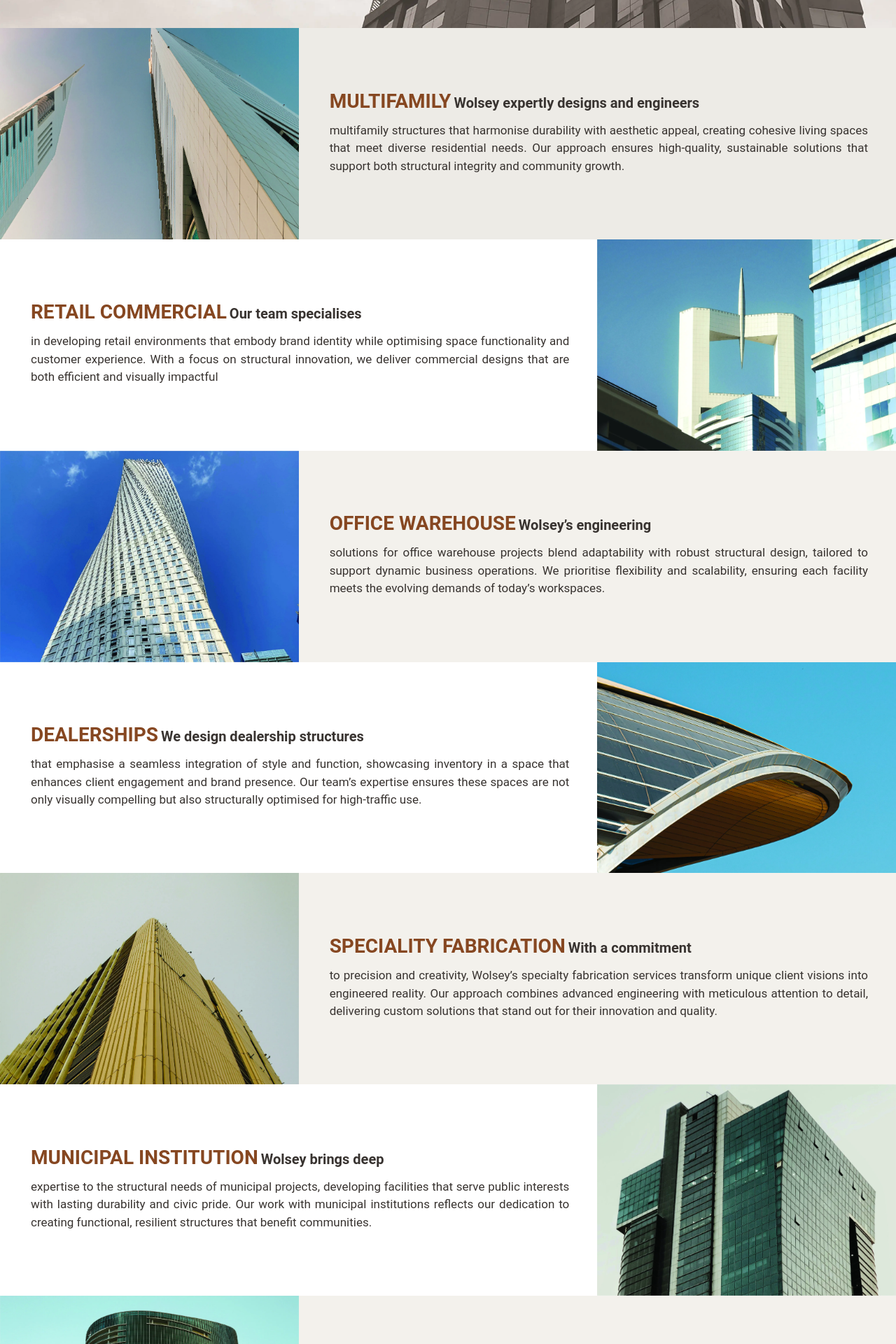
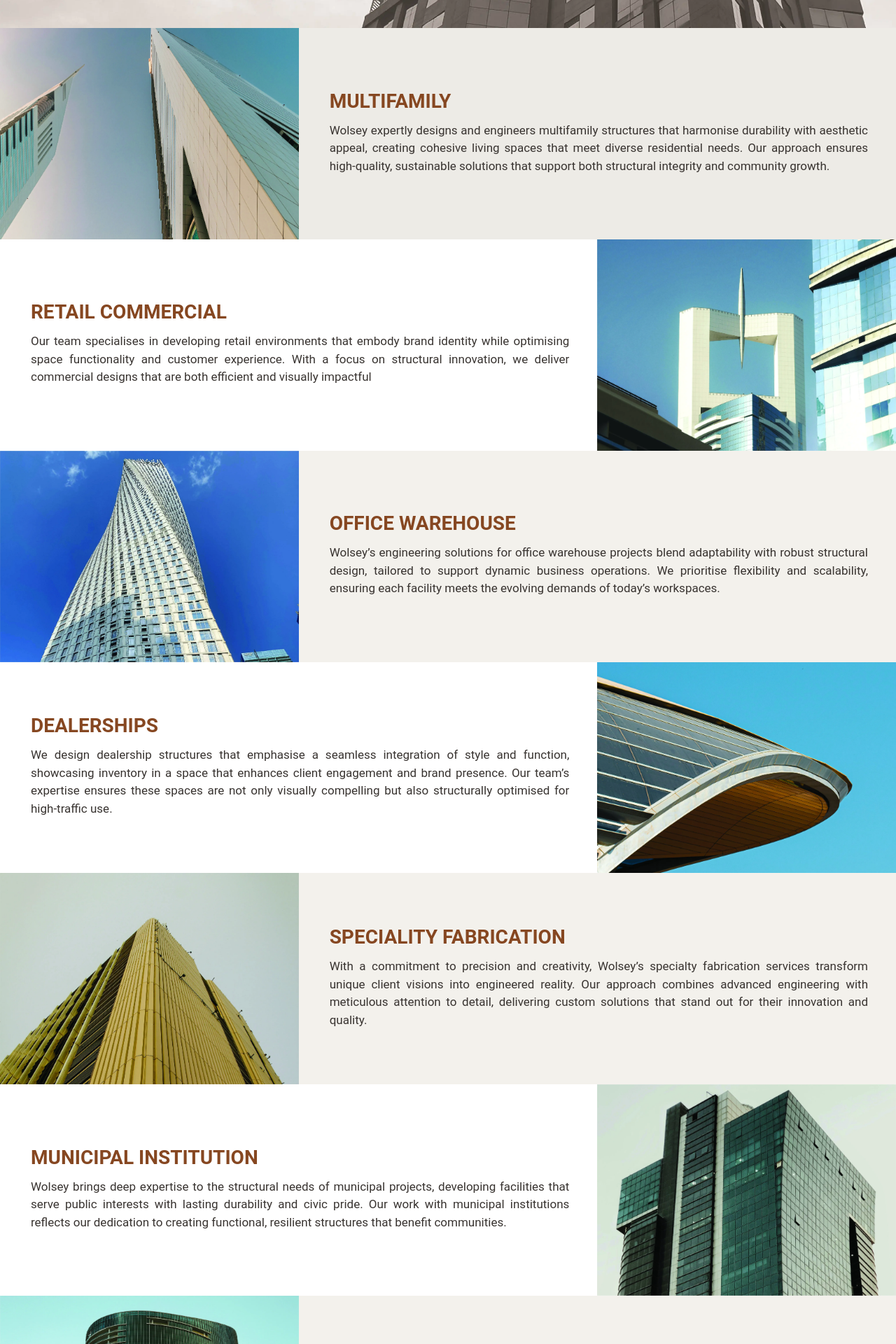
Before and after one commit to MinaNagy99/Wolsey-website, a React (Vite) app: page /subIndustries in a window 1280 px wide. Shown: the part 600-2520 px from the top of the page at 70% size. Built offline with nearby package versions, Linux system fonts and the light colour scheme.

Commit message:
handel edit in subindustry page

```diff
--- a/src/components/subIndustriesPage/subIndustries.jsx
+++ b/src/components/subIndustriesPage/subIndustries.jsx
@@ -14,14 +14,9 @@ function SubIndustries() {
           text: "MULTIFAMILY",
           fontSize: "xl",
         },
-        part2: {
-          isBold: true,
-          fontSize: "lg",
-          text: "Wolsey expertly designs and engineers",
-        },
       },
       normalText: [
-        "multifamily structures that harmonise durability with aesthetic appeal, creating cohesive living spaces that meet diverse residential needs. Our approach ensures high-quality, sustainable solutions that support both structural integrity and community growth.",
+        " Wolsey expertly designs and engineers multifamily structures that harmonise durability with aesthetic appeal, creating cohesive living spaces that meet diverse residential needs. Our approach ensures high-quality, sustainable solutions that support both structural integrity and community growth.",
       ],
     },
     {
@@ -35,14 +30,9 @@ function SubIndustries() {
           text: "RETAIL COMMERCIAL",
           fontSize: "xl",
         },
-        part2: {
-          isBold: true,
-          fontSize: "lg",
-          text: "Our team specialises",
-        },
       },
       normalText: [
-        "in developing retail environments that embody brand identity while optimising space functionality and customer experience. With a focus on structural innovation, we deliver commercial designs that are both efficient and visually impactful",
+        "Our team specialises in developing retail environments that embody brand identity while optimising space functionality and customer experience. With a focus on structural innovation, we deliver commercial designs that are both efficient and visually impactful",
       ],
     },
     {
@@ -56,14 +46,9 @@ function SubIndustries() {
           text: "OFFICE WAREHOUSE",
           fontSize: "xl",
         },
-        part2: {
-          isBold: true,
-          fontSize: "lg",
-          text: "Wolsey’s engineering",
-        },
       },
       normalText: [
-        "solutions for office warehouse projects blend adaptability with robust structural design, tailored to support dynamic business operations. We prioritise flexibility and scalability, ensuring each facility meets the evolving demands of today’s workspaces.",
+        "Wolsey’s engineering solutions for office warehouse projects blend adaptability with robust structural design, tailored to support dynamic business operations. We prioritise flexibility and scalability, ensuring each facility meets the evolving demands of today’s workspaces.",
       ],
     },
     {
@@ -77,14 +62,9 @@ function SubIndustries() {
           text: "DEALERSHIPS",
           fontSize: "xl",
         },
-        part2: {
-          isBold: true,
-          fontSize: "lg",
-          text: "We design dealership structures",
-        },
       },
       normalText: [
-        " that emphasise a seamless integration of style and function, showcasing inventory in a space that enhances client engagement and brand presence. Our team’s expertise ensures these spaces are not only visually compelling but also structurally optimised for high-traffic use.",
+        "We design dealership structures that emphasise a seamless integration of style and function, showcasing inventory in a space that enhances client engagement and brand presence. Our team’s expertise ensures these spaces are not only visually compelling but also structurally optimised for high-traffic use.",
       ],
     },
     {
@@ -98,14 +78,9 @@ function SubIndustries() {
           text: "SPECIALITY FABRICATION",
           fontSize: "xl",
         },
-        part2: {
-          isBold: true,
-          fontSize: "lg",
-          text: "With a commitment",
-        },
       },
       normalText: [
-        "to precision and creativity, Wolsey’s specialty fabrication services transform unique client visions into engineered reality. Our approach combines advanced engineering with meticulous attention to detail, delivering custom solutions that stand out for their innovation and quality.",
+        "With a commitment to precision and creativity, Wolsey’s specialty fabrication services transform unique client visions into engineered reality. Our approach combines advanced engineering with meticulous attention to detail, delivering custom solutions that stand out for their innovation and quality.",
       ],
     },
     {
@@ -119,14 +94,9 @@ function SubIndustries() {
           text: "MUNICIPAL INSTITUTION",
           fontSize: "xl",
         },
-        part2: {
-          isBold: true,
-          fontSize: "lg",
-          text: "Wolsey brings deep",
-        },
       },
       normalText: [
-        "expertise to the structural needs of municipal projects, developing facilities that serve public interests with lasting durability and civic pride. Our work with municipal institutions reflects our dedication to creating functional, resilient structures that benefit communities.",
+        "Wolsey brings deep expertise to the structural needs of municipal projects, developing facilities that serve public interests with lasting durability and civic pride. Our work with municipal institutions reflects our dedication to creating functional, resilient structures that benefit communities.",
       ],
     },
     {
@@ -140,14 +110,9 @@ function SubIndustries() {
           text: "LANDSCAPE ELEMENTS",
           fontSize: "xl",
         },
-        part2: {
-          isBold: true,
-          fontSize: "lg",
-          text: "Our landscape structural",
-        },
       },
       normalText: [
-        "solutions enhance outdoor spaces, blending seamlessly with natural surroundings to support both aesthetics and utility. We apply sustainable practices to create structures that endure, adding lasting value to any environment.",
+        "Our landscape structural solutions enhance outdoor spaces, blending seamlessly with natural surroundings to support both aesthetics and utility. We apply sustainable practices to create structures that endure, adding lasting value to any environment.",
       ],
     },
     {
@@ -161,14 +126,9 @@ function SubIndustries() {
           text: "MODULAR STRUCTURES",
           fontSize: "xl",
         },
-        part2: {
-          isBold: true,
-          fontSize: "lg",
-          text: "Wolsey’s modular",
-        },
       },
       normalText: [
-        "structure designs emphasise flexibility, efficiency, and fast-track construction to meet modern demands. Each project balances innovation with practicality, allowing for modular configurations that offer durable and adaptable solutions.",
+        "Wolsey’s modular structure designs emphasise flexibility, efficiency, and fast-track construction to meet modern demands. Each project balances innovation with practicality, allowing for modular configurations that offer durable and adaptable solutions.",
       ],
     },
     {
@@ -182,14 +142,9 @@ function SubIndustries() {
           text: "SINGLE FAMILY RESIDENTIAL",
           fontSize: "xl",
         },
-        part2: {
-          isBold: true,
-          fontSize: "lg",
-          text: "We design",
-        },
       },
       normalText: [
-        "single-family residential structures with a focus on both structural integrity and personal comfort, tailored to meet the unique needs of each client. By combining meticulous engineering with a collaborative approach, Wolsey creates homes that reflect quality and timelessness.",
+        "We design single-family residential structures with a focus on both structural integrity and personal comfort, tailored to meet the unique needs of each client. By combining meticulous engineering with a collaborative approach, Wolsey creates homes that reflect quality and timelessness.",
       ],
     },
   ];
```
